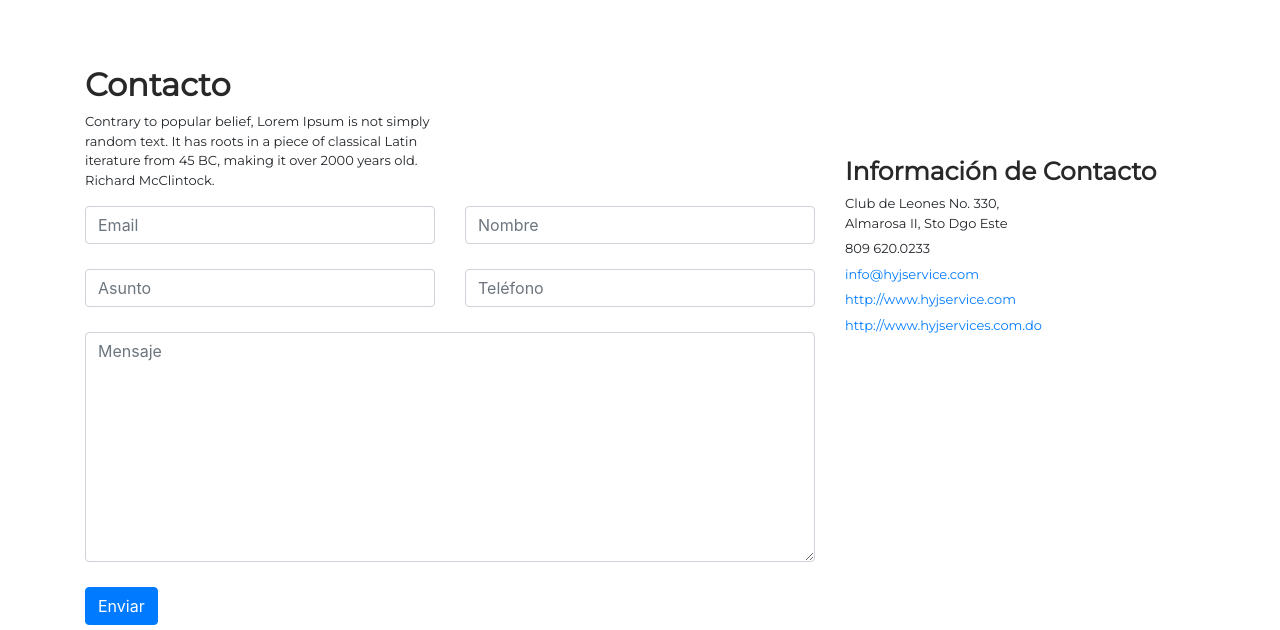
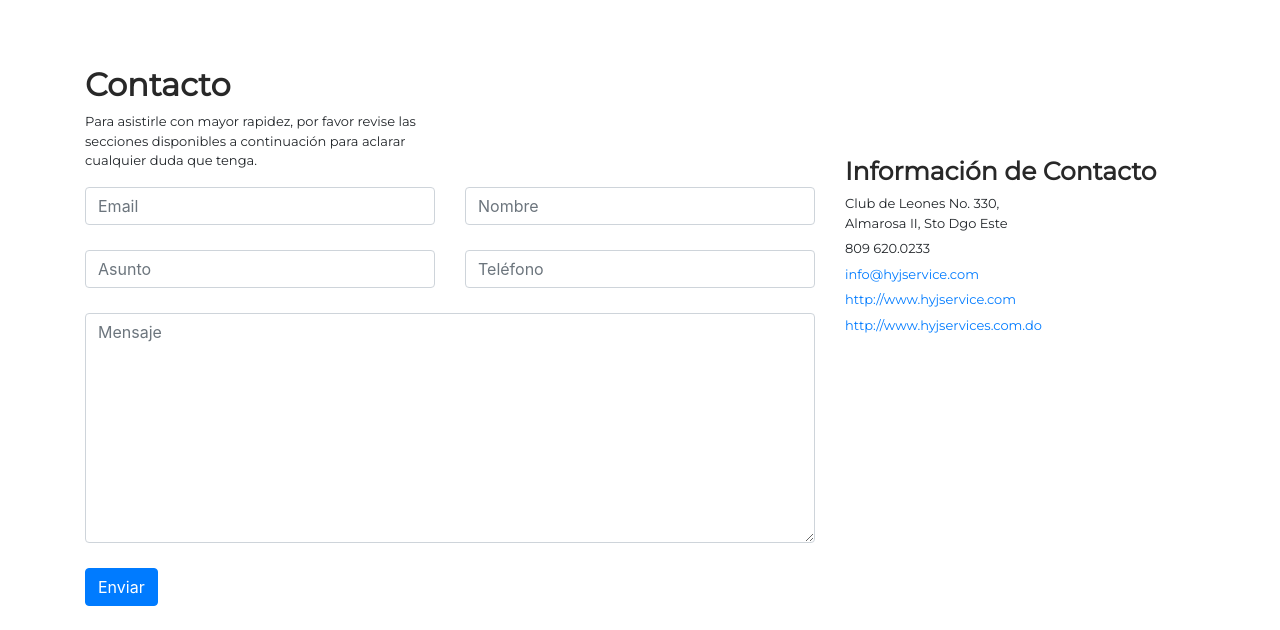
Before and after one commit to iroperto/hyjservices, a PHP site: page /contacto.php in a window 1280 px wide. Shown: the part 547-1177 px from the top of the page. Run offline with PHP 8.4, Linux system fonts and the light colour scheme.

Commit message:
Se modifico el parrafo de contacto

```diff
--- a/contacto.php
+++ b/contacto.php
@@ -15,7 +15,7 @@
       <div class="row">
         <div class="col-md-8">
           <h1>Contacto</h1>
-          <p  id="parrafo_contacto">Contrary to popular belief, Lorem Ipsum is not simply random text. It has roots in a piece of classical Latin iterature from 45 BC, making it over 2000 years old. Richard McClintock.</p>
+          <p  id="parrafo_contacto">Para asistirle con mayor rapidez, por favor revise las secciones disponibles a continuación para aclarar cualquier duda que tenga.</p>
           <div id="formularioContacto">
             <form id="formulario">
               <div class="row">
```
